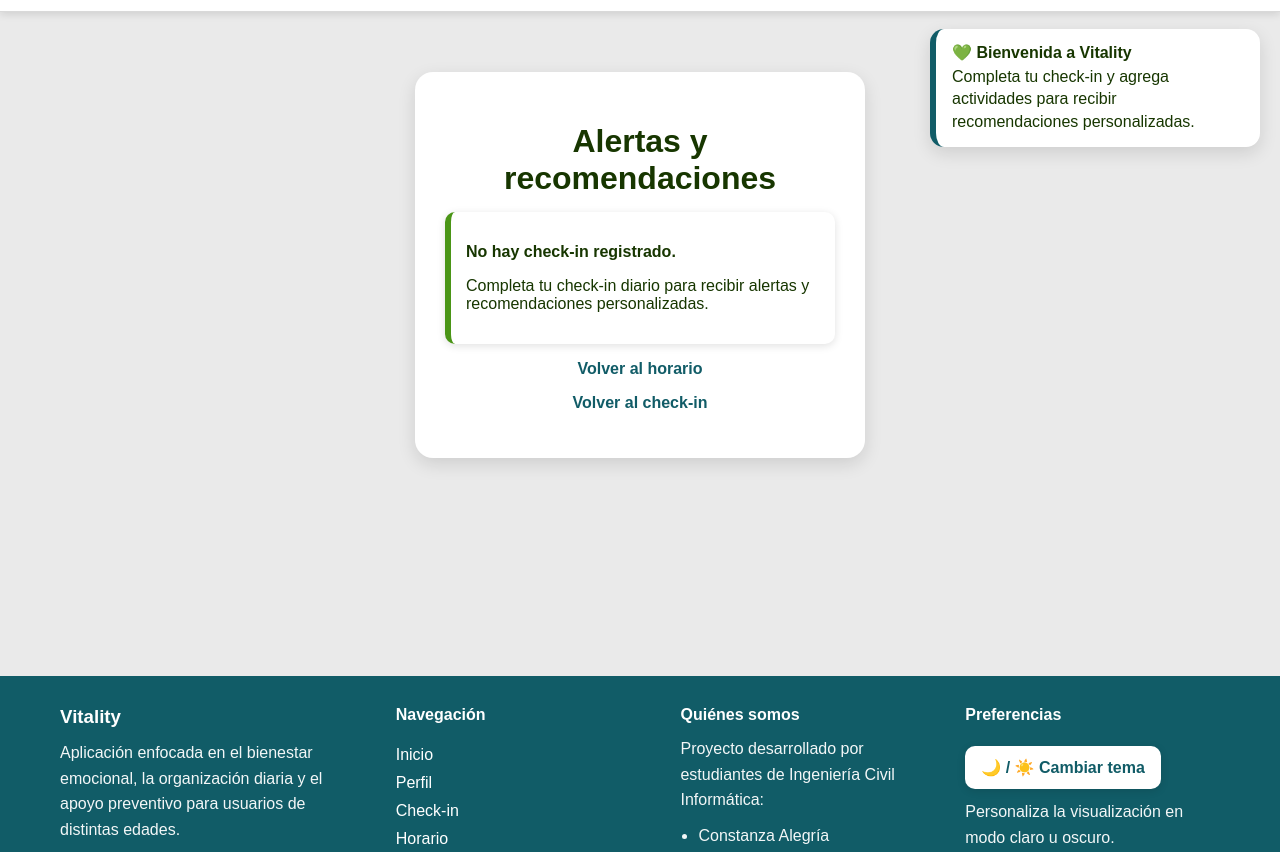
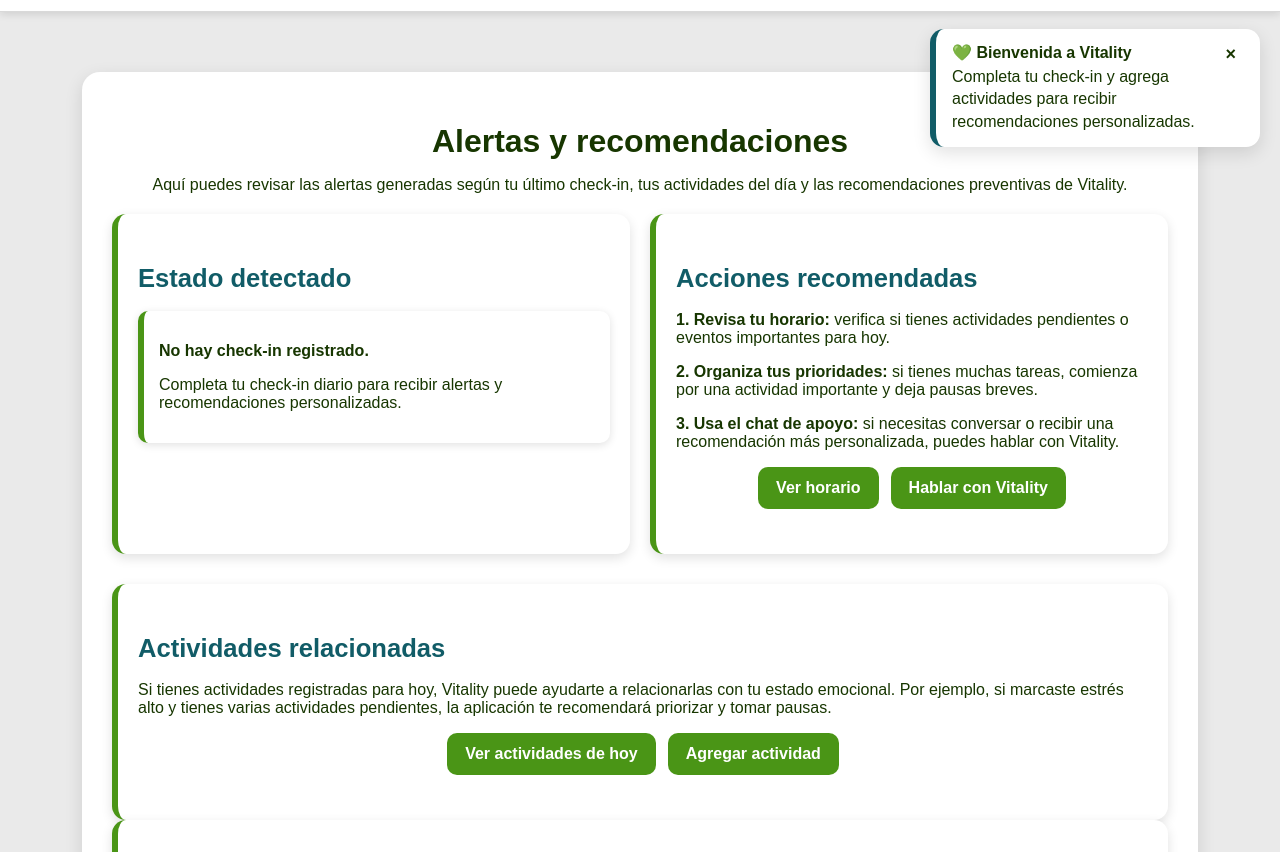
Before and after one commit to Ibiza66/Vitality, a plain HTML site: page alertas.html in a window 1280 px wide. Shown: the part 66-918 px from the top of the page. Drawn offline with Linux system fonts and the light colour scheme.

Commit message:
Agrego boton para cerrar notificaciones

```diff
--- a/alertas.html
+++ b/alertas.html
@@ -41,18 +41,79 @@
   </header>
 
   <main class="main-content">
-    <div class="container">
+    <div class="container horario-container">
       <h1>Alertas y recomendaciones</h1>
 
-      <div id="alertasContainer">
-        <div class="alerta">
-          <p><strong>Cargando alertas...</strong></p>
-          <p>Estamos revisando tu check-in más reciente.</p>
+      <p>
+        Aquí puedes revisar las alertas generadas según tu último check-in,
+        tus actividades del día y las recomendaciones preventivas de Vitality.
+      </p>
+
+      <div class="perfil-info">
+        <div class="perfil-card">
+          <h2>Estado detectado</h2>
+
+          <div id="alertasContainer">
+            <div class="alerta">
+              <p><strong>Cargando alertas...</strong></p>
+              <p>Estamos revisando tu check-in más reciente.</p>
+            </div>
+          </div>
+        </div>
+
+        <div class="perfil-card">
+          <h2>Acciones recomendadas</h2>
+
+          <p>
+            <strong>1. Revisa tu horario:</strong>
+            verifica si tienes actividades pendientes o eventos importantes para hoy.
+          </p>
+
+          <p>
+            <strong>2. Organiza tus prioridades:</strong>
+            si tienes muchas tareas, comienza por una actividad importante y deja pausas breves.
+          </p>
+
+          <p>
+            <strong>3. Usa el chat de apoyo:</strong>
+            si necesitas conversar o recibir una recomendación más personalizada, puedes hablar con Vitality.
+          </p>
+
+          <div class="botones-horario">
+            <a href="horario.html" class="boton-link">Ver horario</a>
+            <a href="chat.html" class="boton-link">Hablar con Vitality</a>
+          </div>
         </div>
       </div>
 
-      <p><a href="horario.html">Volver al horario</a></p>
-      <p><a href="checkin.html">Volver al check-in</a></p>
+      <div class="perfil-card">
+        <h2>Actividades relacionadas</h2>
+
+        <p>
+          Si tienes actividades registradas para hoy, Vitality puede ayudarte a relacionarlas con tu estado emocional.
+          Por ejemplo, si marcaste estrés alto y tienes varias actividades pendientes, la aplicación te recomendará priorizar y tomar pausas.
+        </p>
+
+        <div class="botones-horario">
+          <a href="horario.html#seccionHoy" class="boton-link">Ver actividades de hoy</a>
+          <a href="organizar_horario.html" class="boton-link">Agregar actividad</a>
+        </div>
+      </div>
+
+      <div class="perfil-card">
+        <h2>Recordatorio importante</h2>
+
+        <p>
+          Vitality entrega recomendaciones de apoyo preventivo y organización personal.
+          No reemplaza la ayuda profesional médica o psicológica.
+        </p>
+      </div>
+
+      <div class="botones-horario">
+        <a href="checkin.html" class="boton-link">Volver al check-in</a>
+        <a href="perfil.html" class="boton-link">Ver mi perfil</a>
+        <a href="horario.html" class="boton-link">Volver al horario</a>
+      </div>
     </div>
   </main>
 
--- a/script.js
+++ b/script.js
@@ -1381,6 +1381,14 @@ function crearContenedorNotificaciones() {
   return contenedor;
 }
 
+function cerrarNotificacionVitality(boton) {
+  const notificacion = boton.closest(".notificacion-vitality");
+
+  if (notificacion) {
+    notificacion.remove();
+  }
+}
+
 function mostrarNotificacionVitality(titulo, mensaje, tipo = "info") {
   const contenedor = crearContenedorNotificaciones();
 
@@ -1388,14 +1396,26 @@ function mostrarNotificacionVitality(titulo, mensaje, tipo = "info") {
   notificacion.className = `notificacion-vitality notificacion-${tipo}`;
 
   notificacion.innerHTML = `
-    <strong>${titulo}</strong>
+    <div class="notificacion-header">
+      <strong>${titulo}</strong>
+      <button
+        type="button"
+        class="cerrar-notificacion"
+        onclick="cerrarNotificacionVitality(this)"
+        aria-label="Cerrar notificación"
+      >
+        ×
+      </button>
+    </div>
     <p>${mensaje}</p>
   `;
 
   contenedor.appendChild(notificacion);
 
   setTimeout(() => {
-    notificacion.remove();
+    if (notificacion.parentElement) {
+      notificacion.remove();
+    }
   }, 7000);
 }
 
--- a/styles.css
+++ b/styles.css
@@ -1005,3 +1005,35 @@ body.dark-mode .evento-destacado {
     padding: 8px;
   }
 }
+/* BOTÓN PARA CERRAR NOTIFICACIONES */
+.notificacion-header {
+  display: flex;
+  justify-content: space-between;
+  align-items: flex-start;
+  gap: 10px;
+}
+
+.notificacion-header strong {
+  flex: 1;
+}
+
+.cerrar-notificacion {
+  width: auto;
+  min-width: auto;
+  margin: 0;
+  padding: 2px 8px;
+  border: none;
+  border-radius: 50%;
+  background: transparent;
+  color: var(--text-main);
+  font-size: 18px;
+  font-weight: bold;
+  cursor: pointer;
+  box-shadow: none;
+  line-height: 1;
+}
+
+.cerrar-notificacion:hover {
+  background: var(--bg-main);
+  color: #c0392b;
+}
```
